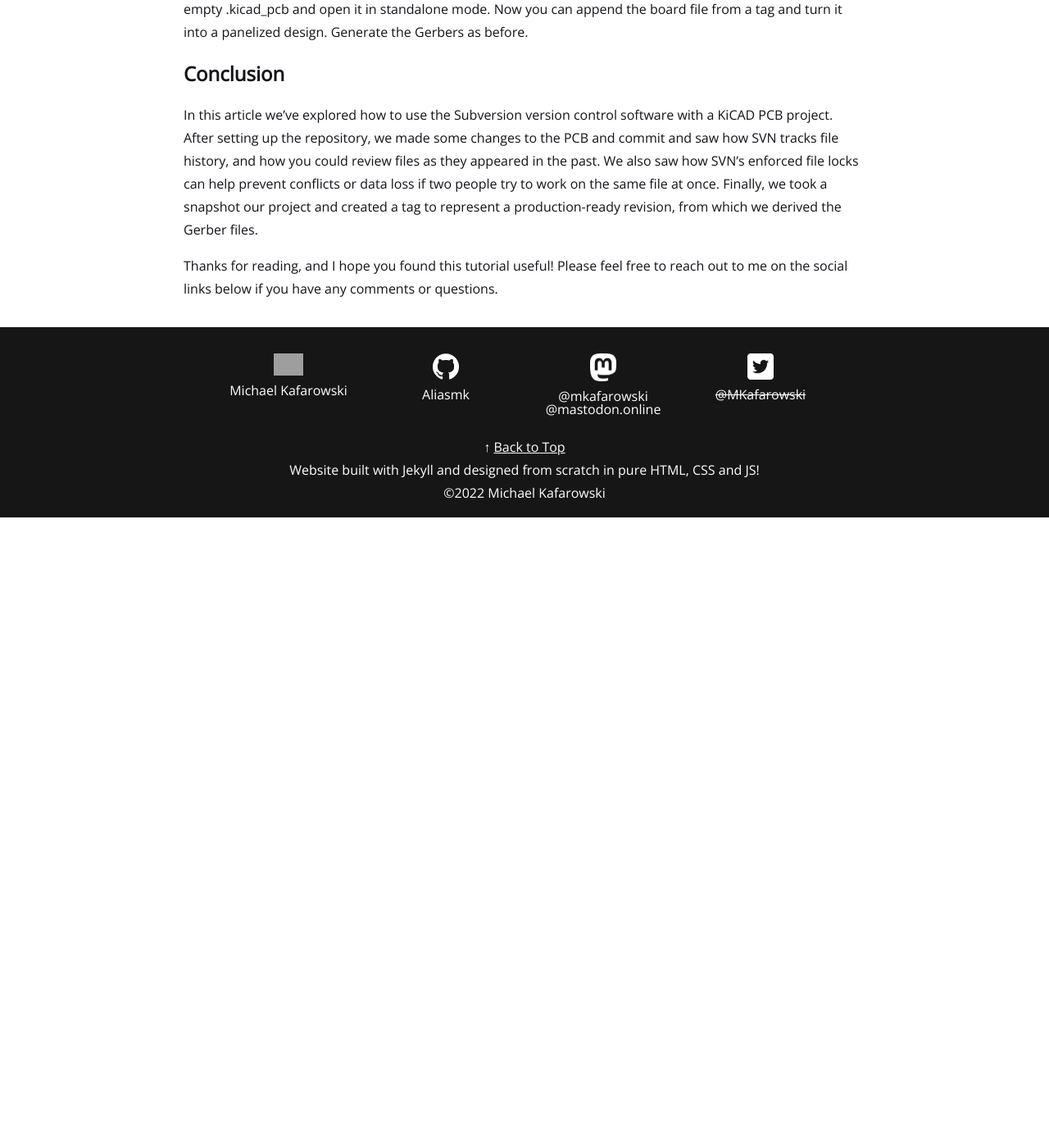
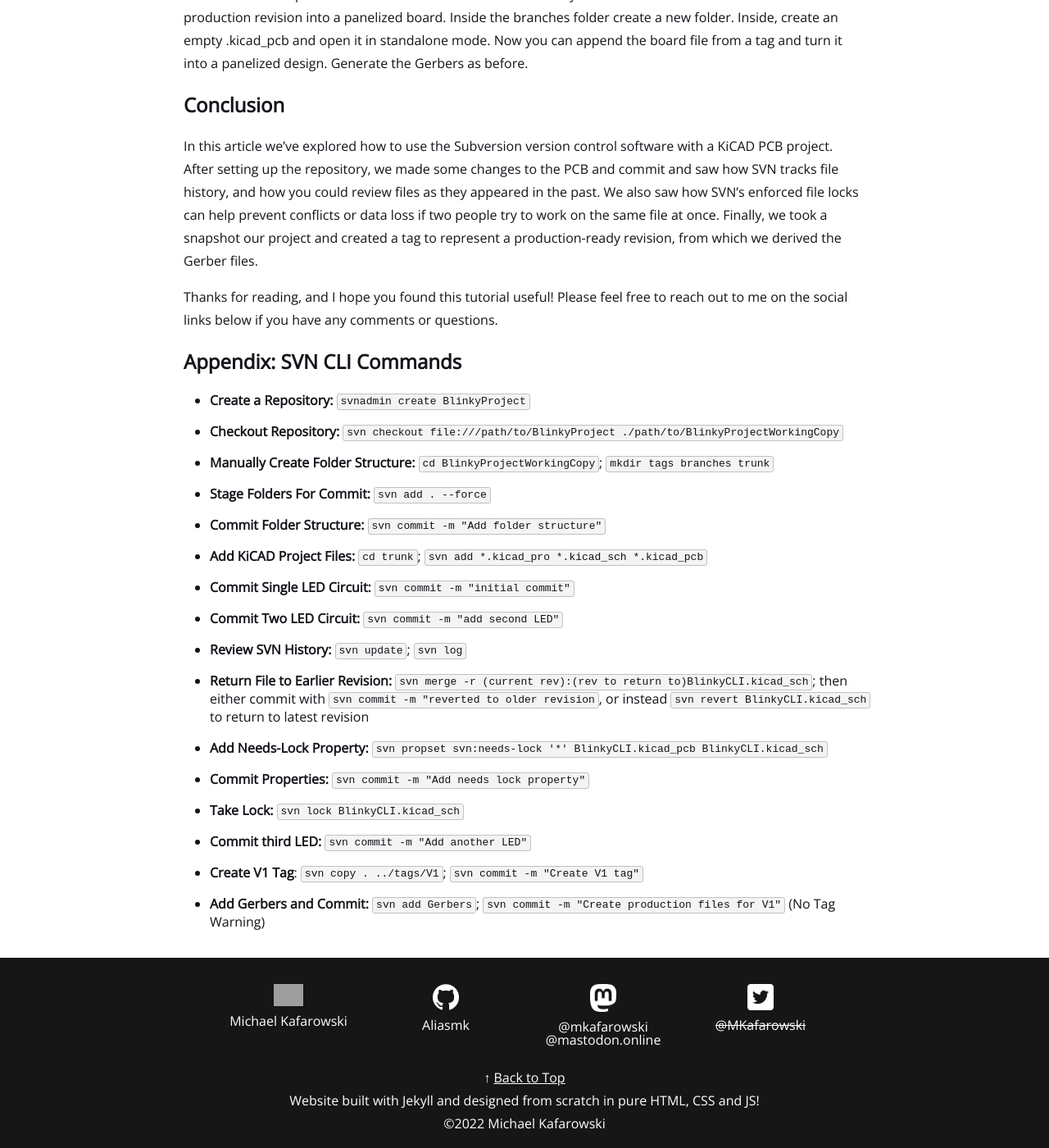
Before and after one commit to Aliasmk/aliasmk.github.io, a Jekyll site: the page built from _posts/2022-12-16-version-control-for-pcb-design.md, in a window 1280 px wide and 1400 px high, scrolled down 9415 px. Shown: the whole window at 82% size. Built offline with Jekyll 4.4.1, drawn with Linux system fonts in a browser that asks for light colours; before the commit the page ends 10046 px from its top, so only the background shows below that; some of the changed text lies outside the part shown; grey boxes are pictures that could not be loaded.

Commit message:
Add CLI commands as appendix

````diff
--- a/_posts/2022-12-16-version-control-for-pcb-design.md
+++ b/_posts/2022-12-16-version-control-for-pcb-design.md
@@ -157,3 +157,21 @@ What if you need to panelize your boards before sending them for production? Pan
 In this article we've explored how to use the Subversion version control software with a KiCAD PCB project. After setting up the repository, we made some changes to the PCB and commit and saw how SVN tracks file history, and how you could review files as they appeared in the past. We also saw how SVN's enforced file locks can help prevent conflicts or data loss if two people try to work on the same file at once. Finally, we took a snapshot our project and created a tag to represent a production-ready revision, from which we derived the Gerber files.
 
 Thanks for reading, and I hope you found this tutorial useful! Please feel free to reach out to me on the social links below if you have any comments or questions.
+
+## Appendix: SVN CLI Commands
+* **Create a Repository:** `svnadmin create BlinkyProject`
+* **Checkout Repository:** `svn checkout file:///path/to/BlinkyProject ./path/to/BlinkyProjectWorkingCopy`
+* **Manually Create Folder Structure:** `cd BlinkyProjectWorkingCopy`; `mkdir tags branches trunk`
+* **Stage Folders For Commit:** `svn add . --force`
+* **Commit Folder Structure:** `svn commit -m "Add folder structure"`
+* **Add KiCAD Project Files:** `cd trunk`; `svn add *.kicad_pro *.kicad_sch *.kicad_pcb`
+* **Commit Single LED Circuit:** `svn commit -m "initial commit"`
+* **Commit Two LED Circuit:** `svn commit -m "add second LED"`
+* **Review SVN History:** `svn update`; `svn log`
+* **Return File to Earlier Revision:** `svn merge -r (current rev):(rev to return to)BlinkyCLI.kicad_sch`; then either commit with `svn commit -m "reverted to older revision`, or instead `svn revert BlinkyCLI.kicad_sch` to return to latest revision
+* **Add Needs-Lock Property:** ```svn propset svn:needs-lock '*' BlinkyCLI.kicad_pcb BlinkyCLI.kicad_sch```
+* **Commit Properties:** `svn commit -m "Add needs lock property"`
+* **Take Lock:** `svn lock BlinkyCLI.kicad_sch`
+* **Commit third LED:** `svn commit -m "Add another LED"`
+* **Create V1 Tag**: `svn copy . ../tags/V1`; `svn commit -m "Create V1 tag"`
+* **Add Gerbers and Commit:** `svn add Gerbers`; `svn commit -m "Create production files for V1"` (No Tag Warning)
````
